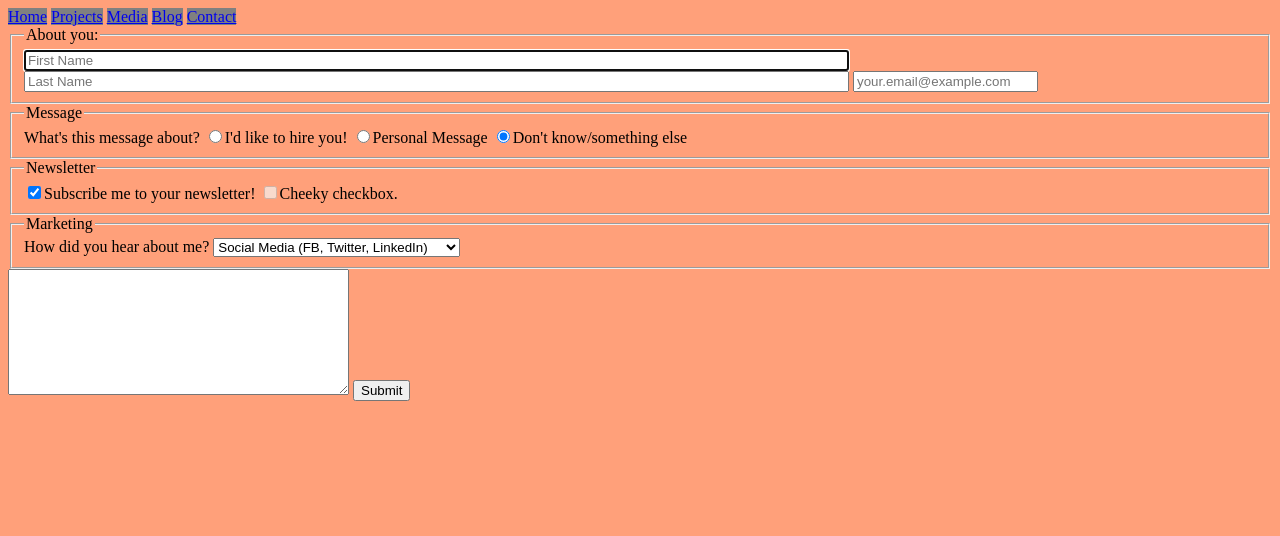
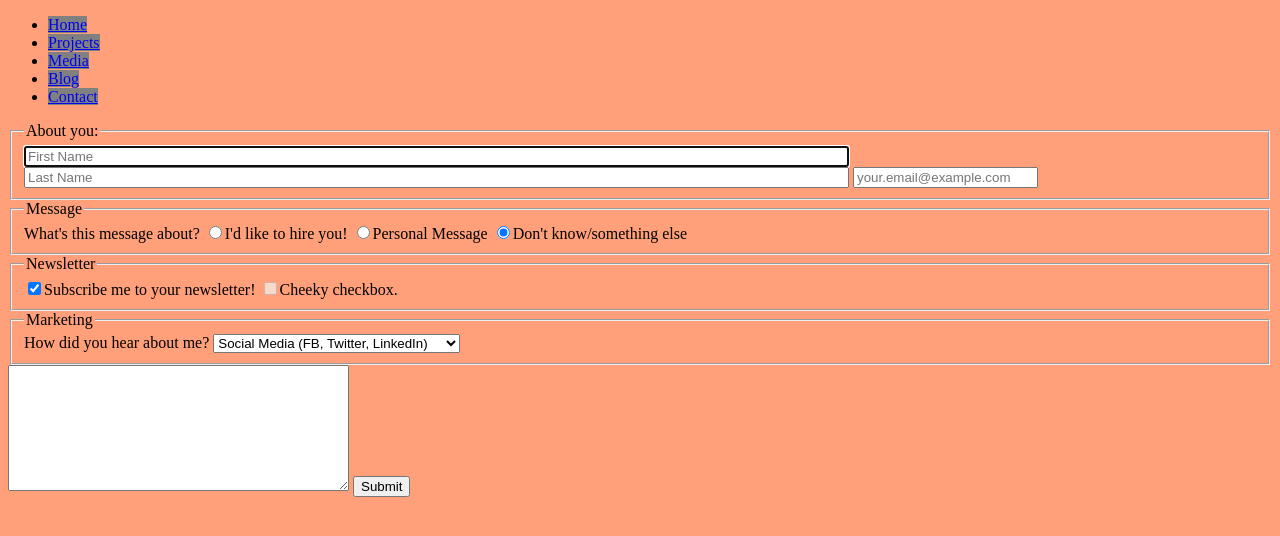
Before and after one commit to Jufebrown/jufebrown-portfolio, a plain HTML site: page contact/index.html in a window 1280 px wide. Drawn offline with Linux system fonts and the light colour scheme.

Commit message:
changed nav to ul

```diff
--- a/contact/index.html
+++ b/contact/index.html
@@ -8,12 +8,15 @@
     <link rel="stylesheet" href="../styles/style.css">
   </head>
   <body>
+
     <nav>
-      <a href="../index.html">Home</a>
-      <a href="../projects/index.html">Projects</a>
-      <a href="../media/index.html">Media</a>
-      <a href="../blog/index.html">Blog</a>
-      <a href="#">Contact</a>
+      <ul>
+        <li><a href="../index.html">Home</a></li>
+        <li><a href="../projects/index.html">Projects</a></li>
+        <li><a href="../media/index.html">Media</a></li>
+        <li><a href="../blog/index.html">Blog</a></li>
+        <li><a href="#">Contact</a></li>
+      </ul>
     </nav>
 
     <div class="container">
```
